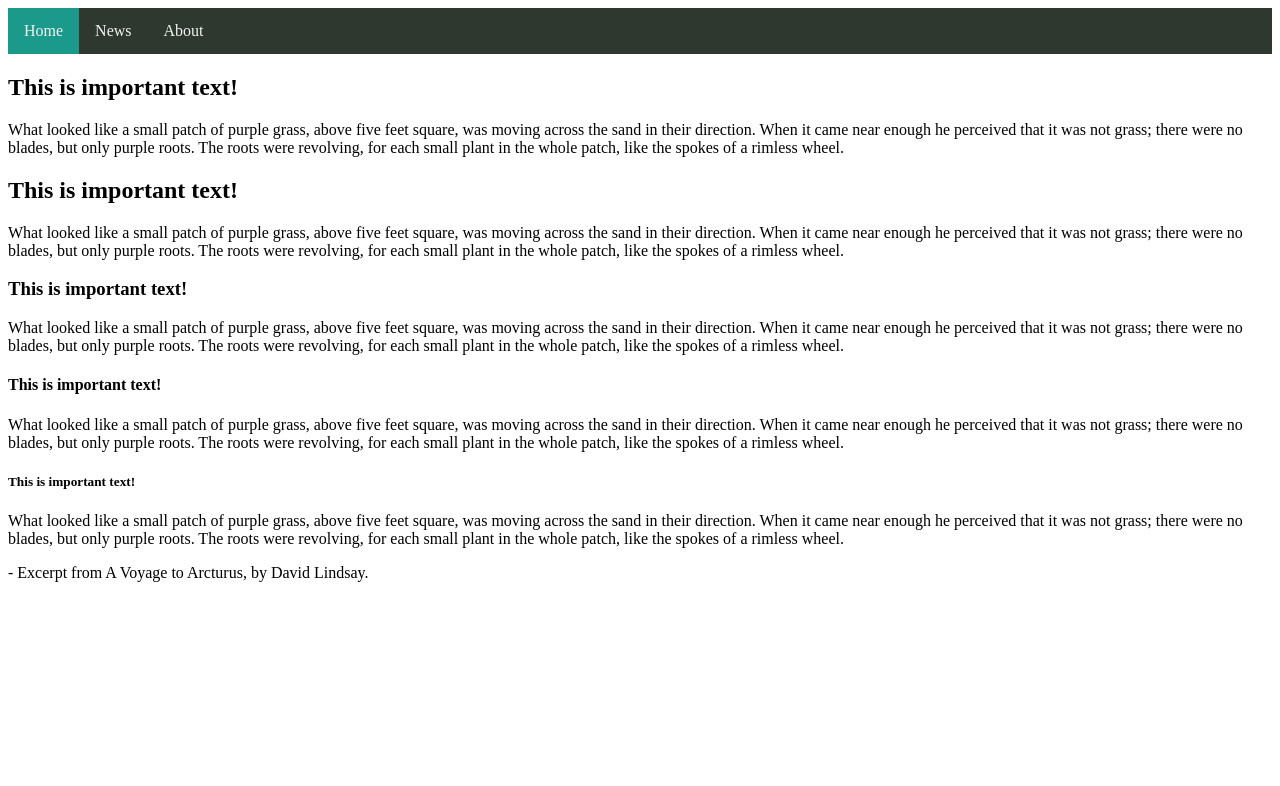
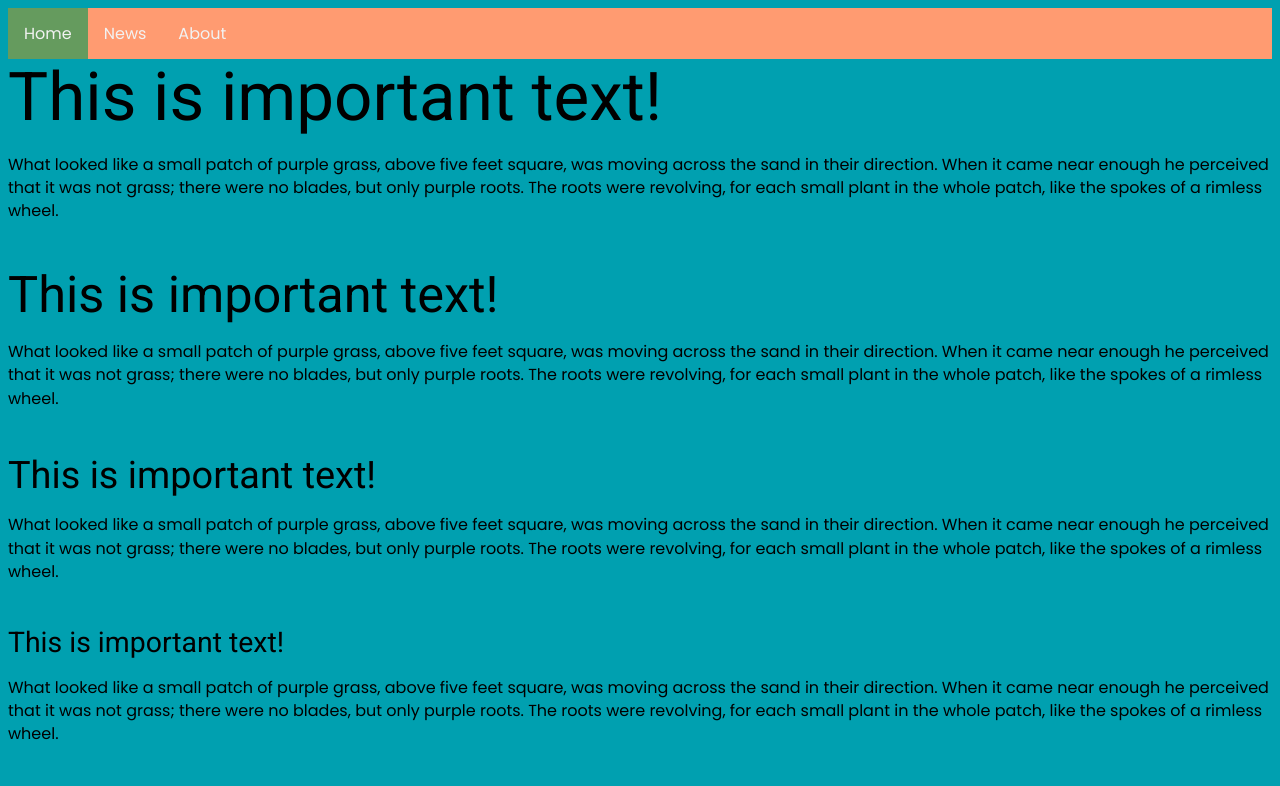
Before and after one commit to universidadny/Media_query_week_008, a plain HTML site: page media_query_sample_week_008/Media_query/wk8_Typography_StarterCode/index.html in a window 1280 px wide. Shown: the top 786 px of the page. Drawn offline with Linux system fonts and the light colour scheme.

Commit message:
added new folders

```diff
--- a/media_query_sample_week_008/Media_query/wk8_Typography_StarterCode/main.css
+++ b/media_query_sample_week_008/Media_query/wk8_Typography_StarterCode/main.css
@@ -13,3 +13,38 @@
   Type Scale: A Visual Calculator - https://type-scale.com/
 
 */
+@import url('https://fonts.googleapis.com/css?family=Roboto:400|Poppins:400');
+
+html {font-size: 16px;}
+
+body {
+  background-color: #00a0b0	;
+  font-family: 'Poppins', sans-serif;
+  font-weight: 400;
+  line-height: 1.45;
+  color: #1c1c1c1;
+}
+
+p {margin-bottom: 1.25em;}
+
+h1, h2, h3, h4, h5 {
+  margin: 2.75rem 0 1rem;
+  font-family: 'Roboto', sans-serif;
+  font-weight: 400;
+  line-height: 1.15;
+}
+
+h1 {
+  margin-top: 0;
+  font-size: 4.209em;
+}
+
+h2 {font-size: 3.157em;}
+
+h3 {font-size: 2.369em;}
+
+h4 {font-size: 1.777em;}
+
+h5 {font-size: 1.333em;}
+
+small, .text_small {font-size: 0.75em;}
--- a/media_query_sample_week_008/Media_query/wk8_Typography_StarterCode/mobilenav_responsive.css
+++ b/media_query_sample_week_008/Media_query/wk8_Typography_StarterCode/mobilenav_responsive.css
@@ -5,7 +5,7 @@ https://www.w3schools.com/howto/howto_js_topnav_responsive.asp
 
 .topnav {
   overflow: hidden;
-  background-color: #2E382E;
+  background-color: #FF9B71;
 
 }
 
@@ -20,12 +20,12 @@ https://www.w3schools.com/howto/howto_js_topnav_responsive.asp
 }
 
 .topnav a:hover {
-  background-color: #72A1E5;
+  background-color: #95BF74;
   color: black;
 }
 
 .active {
-  background-color: #1B998B;
+  background-color: #659B5E;
   color: white;
 }
 
```
